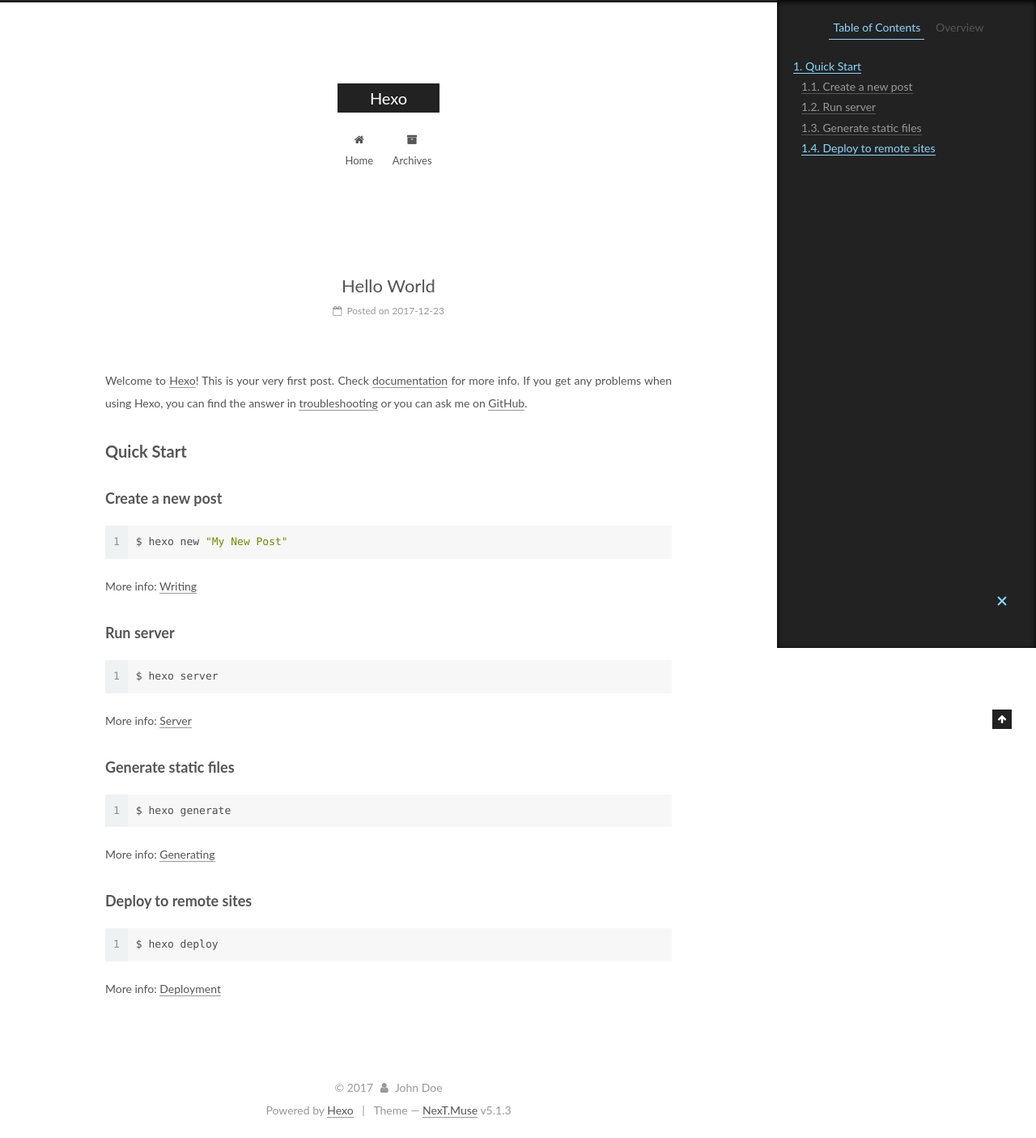
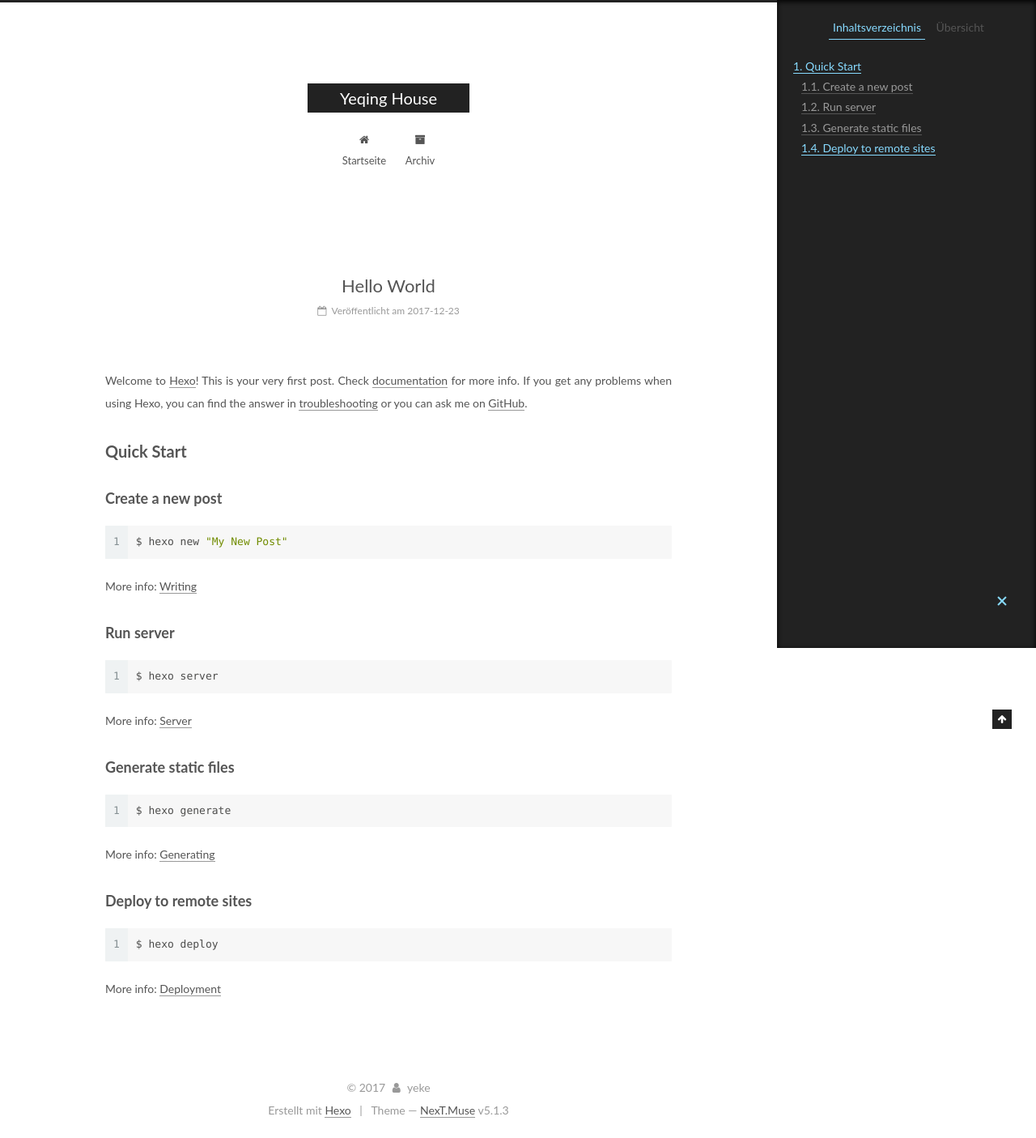
Before and after one commit to keyeqing/keyeqing.github.io, a plain HTML site: page 2017/12/23/hello-world/index.html in a window 1280 px wide. Shown: the whole page at 81% size. Drawn offline with Linux system fonts and the light colour scheme.

Commit message:
Site updated: 2017-12-23 21:20:14

```diff
--- a/2017/12/23/hello-world/index.html
+++ b/2017/12/23/hello-world/index.html
@@ -83,7 +83,7 @@
 <meta property="og:type" content="article">
 <meta property="og:title" content="Hello World">
 <meta property="og:url" content="http://yoursite.com/2017/12/23/hello-world/index.html">
-<meta property="og:site_name" content="Hexo">
+<meta property="og:site_name" content="Yeqing House">
 <meta property="og:description" content="Welcome to Hexo! This is your very first post. Check documentation for more info. If you get any problems when using Hexo, you can find the answer in troubleshooting or you can ask me on GitHub. Quick">
 <meta property="og:updated_time" content="2017-12-23T12:30:25.000Z">
 <meta name="twitter:card" content="summary">
@@ -124,7 +124,7 @@
 
 
 
-  <title>Hello World | Hexo</title>
+  <title>Hello World | Yeqing House</title>
 
 
 
@@ -154,7 +154,7 @@
     <div class="custom-logo-site-title">
       <a href="/"  class="brand" rel="start">
         <span class="logo-line-before"><i></i></span>
-        <span class="site-title">Hexo</span>
+        <span class="site-title">Yeqing House</span>
         <span class="logo-line-after"><i></i></span>
       </a>
     </div>
@@ -184,7 +184,7 @@
 
               <i class="menu-item-icon fa fa-fw fa-home"></i> <br />
 
-            Home
+            Startseite
           </a>
         </li>
 
@@ -194,7 +194,7 @@
 
               <i class="menu-item-icon fa fa-fw fa-archive"></i> <br />
 
-            Archives
+            Archiv
           </a>
         </li>
 
@@ -234,13 +234,13 @@
     <link itemprop="mainEntityOfPage" href="http://yoursite.com/2017/12/23/hello-world/">
 
     <span hidden itemprop="author" itemscope itemtype="http://schema.org/Person">
-      <meta itemprop="name" content="John Doe">
+      <meta itemprop="name" content="yeke">
       <meta itemprop="description" content="">
       <meta itemprop="image" content="/images/avatar.gif">
     </span>
 
     <span hidden itemprop="publisher" itemscope itemtype="http://schema.org/Organization">
-      <meta itemprop="name" content="Hexo">
+      <meta itemprop="name" content="Yeqing House">
     </span>
 
 
@@ -258,7 +258,7 @@
                 <i class="fa fa-calendar-o"></i>
               </span>
 
-                <span class="post-meta-item-text">Posted on</span>
+                <span class="post-meta-item-text">Veröffentlicht am</span>
 
               <time title="Post created" itemprop="dateCreated datePublished" datetime="2017-12-23T20:30:25+08:00">
                 2017-12-23
@@ -375,10 +375,10 @@
 
         <ul class="sidebar-nav motion-element">
           <li class="sidebar-nav-toc sidebar-nav-active" data-target="post-toc-wrap">
-            Table of Contents
+            Inhaltsverzeichnis
           </li>
           <li class="sidebar-nav-overview" data-target="site-overview-wrap">
-            Overview
+            Übersicht
           </li>
         </ul>
 
@@ -387,7 +387,7 @@
         <div class="site-overview">
           <div class="site-author motion-element" itemprop="author" itemscope itemtype="http://schema.org/Person">
 
-              <p class="site-author-name" itemprop="name">John Doe</p>
+              <p class="site-author-name" itemprop="name">yeke</p>
               <p class="site-description motion-element" itemprop="description"></p>
           </div>
 
@@ -399,7 +399,7 @@
                 <a href="/archives/">
 
                   <span class="site-state-item-count">1</span>
-                  <span class="site-state-item-name">posts</span>
+                  <span class="site-state-item-name">Artikel</span>
                 </a>
               </div>
 
@@ -461,13 +461,13 @@
   <span class="with-love">
     <i class="fa fa-user"></i>
   </span>
-  <span class="author" itemprop="copyrightHolder">John Doe</span>
+  <span class="author" itemprop="copyrightHolder">yeke</span>
 
 
 </div>
 
 
-  <div class="powered-by">Powered by <a class="theme-link" target="_blank" href="https://hexo.io">Hexo</a></div>
+  <div class="powered-by">Erstellt mit  <a class="theme-link" target="_blank" href="https://hexo.io">Hexo</a></div>
 
 
 
```
Also changed, not shown: archives/2017/12/index.html (+12 -12 lines), archives/2017/index.html (+12 -12 lines), archives/index.html (+12 -12 lines), index.html (+14 -14 lines).
